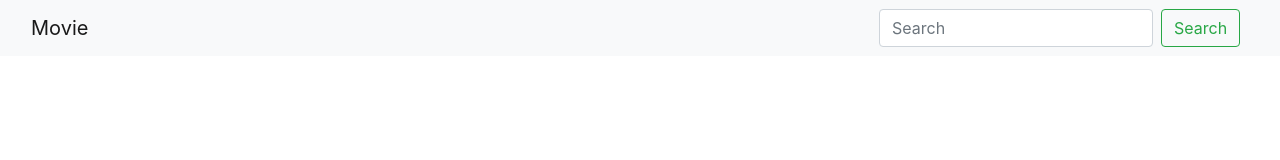
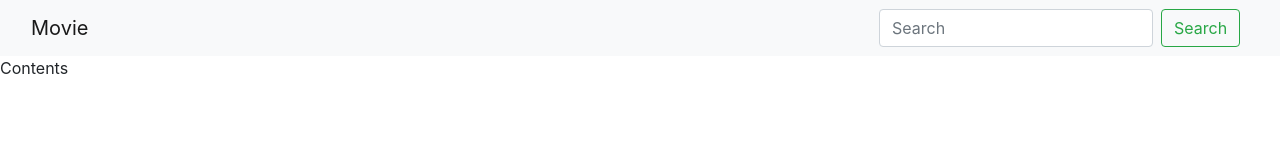
Before and after one commit to YusukeHirose/movie, a React (Create React App) app: page / in a window 1280 px wide. Shown: the top 160 px of the page. Built offline with nearby package versions, Linux system fonts and the light colour scheme.

Commit message:
feat: contentsコンポーネント作成

```diff
--- a/src/components/App.js
+++ b/src/components/App.js
@@ -3,11 +3,13 @@ import React from 'react';
 import 'bootstrap/dist/css/bootstrap.min.css';
 
 import Header from './Header';
+import Contents from './Contents'
 
 const App = () => {
   return (
     <div className="App">
       <Header />
+      <Contents />
     </div>
   );
 }
--- /dev/null
+++ b/src/components/Contents.js
@@ -0,0 +1,12 @@
+import React from 'react'
+
+const Contents = () => {
+    return (
+        <>
+            <div>
+                Contents
+            </div>
+        </>
+    )
+}
+export default Contents
```
